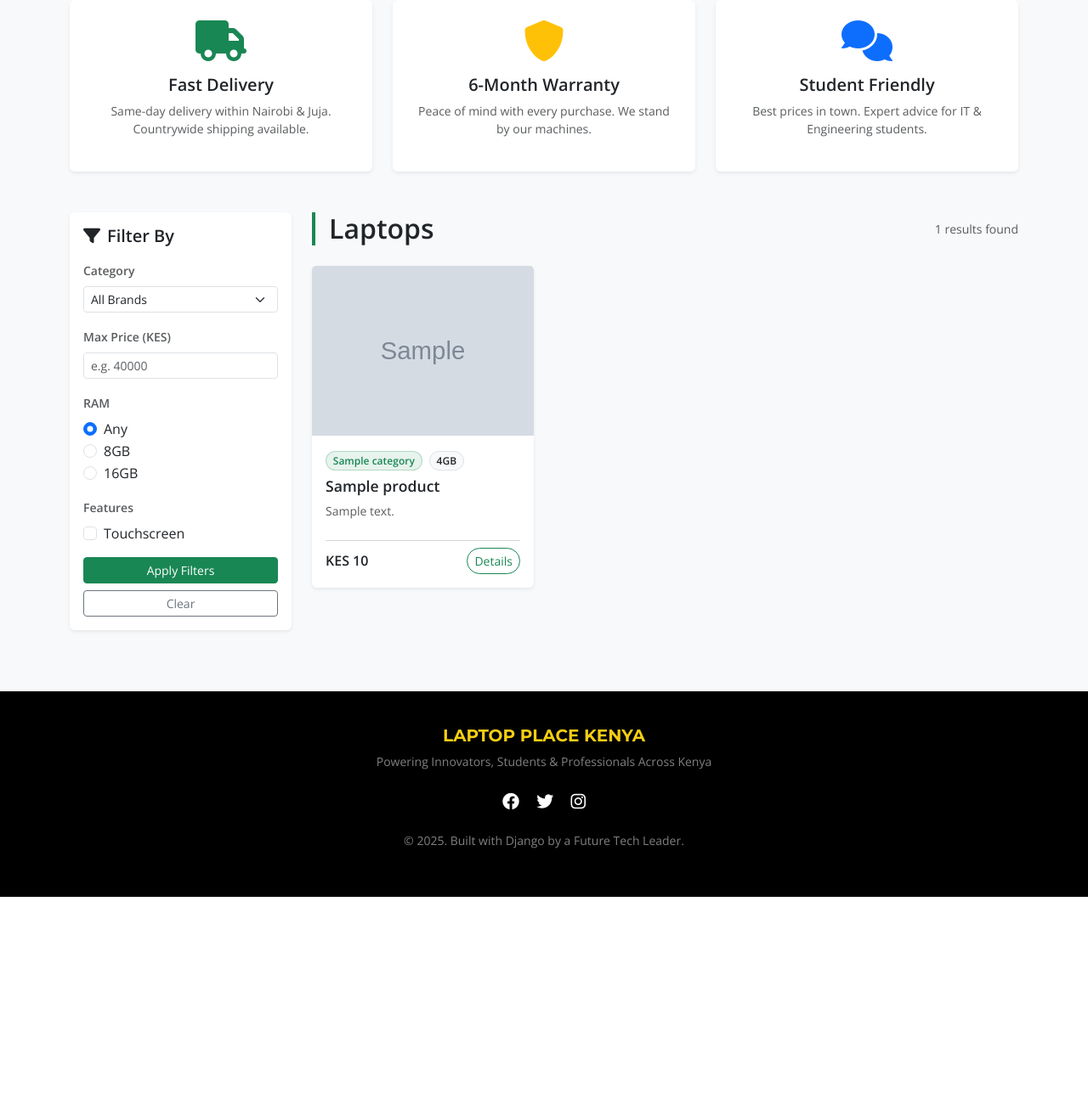
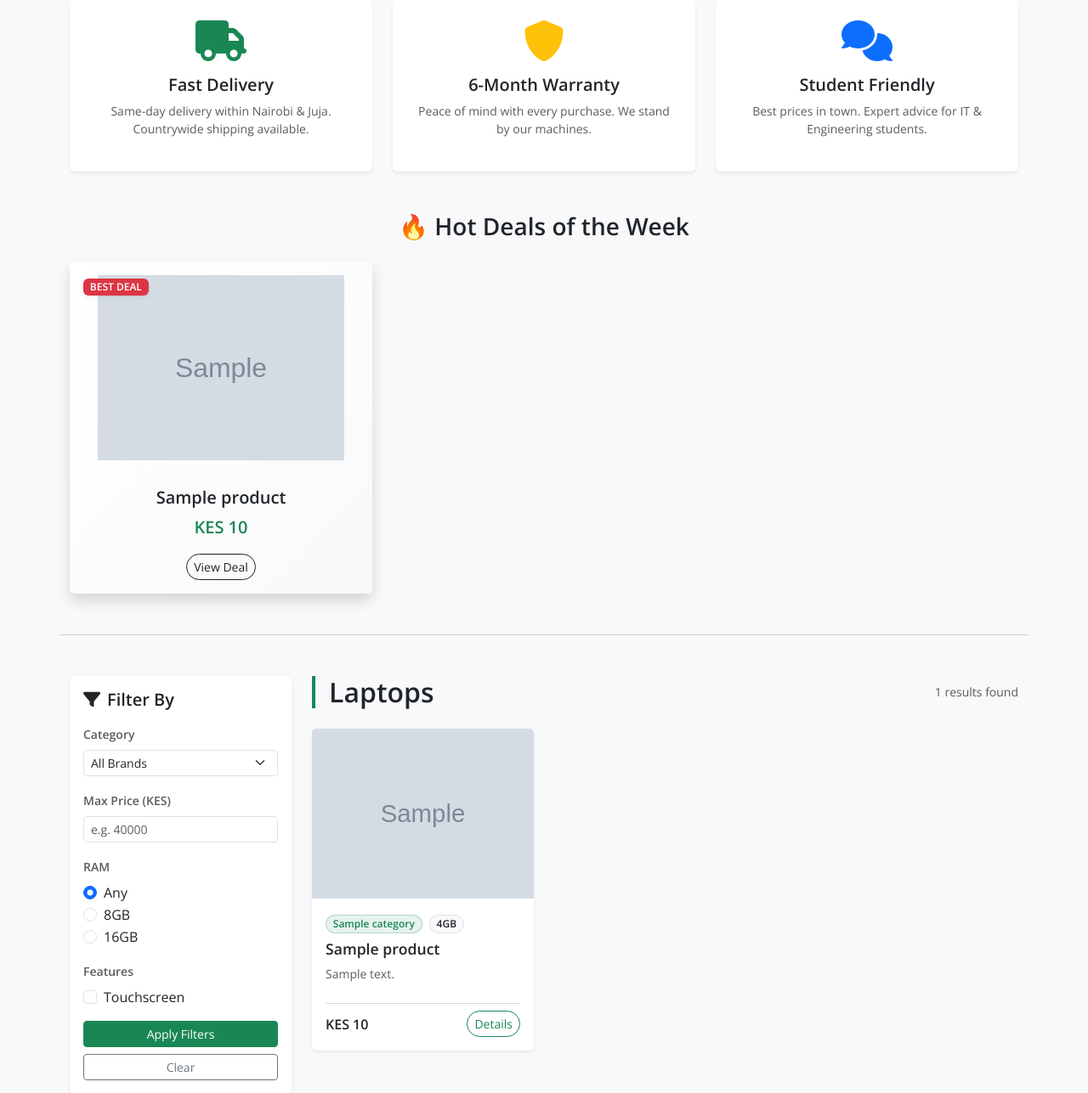
Before and after one commit to kelvin-keter/laptop-place-v2, a Django app: page / in a window 1280 px wide. Shown: the part 506-1793 px from the top of the page at 85% size. Before the commit the page ends 1562 px from the top, so only its background shows below. Run offline with Django 5.2, Linux system fonts and the light colour scheme; tables that the repository leaves empty hold one stand-in row (values such as "Sample post"); grey boxes marked "Sample" are stand-in pictures.

Commit message:
Add Featured Products section to homepage

```diff
--- a/core/templates/core/index.html
+++ b/core/templates/core/index.html
@@ -39,6 +39,38 @@
         </div>
     </div>
 </section>
+
+{% if featured_products and not request.GET %}
+<section class="container mb-5">
+    <h3 class="fw-bold mb-4 text-center">🔥 Hot Deals of the Week</h3>
+    <div class="row row-cols-1 row-cols-md-3 g-4">
+        {% for item in featured_products %}
+        <div class="col">
+            <div class="card h-100 border-0 shadow hover-effect" style="background: linear-gradient(to bottom right, #ffffff, #f8f9fa);">
+                <div class="position-absolute top-0 start-0 m-3">
+                    <span class="badge bg-danger shadow-sm">BEST DEAL</span>
+                </div>
+
+                {% if item.image %}
+                <img src="{{ item.image.url }}" class="card-img-top p-3" alt="{{ item.name }}" style="height: 250px; object-fit: contain;">
+                {% else %}
+                <div class="d-flex align-items-center justify-content-center bg-light text-muted" style="height: 250px;">
+                    <i class="fas fa-camera fa-3x"></i>
+                </div>
+                {% endif %}
+
+                <div class="card-body text-center">
+                    <h5 class="fw-bold">{{ item.name }}</h5>
+                    <p class="text-success fw-bold fs-5">KES {{ item.price }}</p>
+                    <a href="{% url 'product_detail' item.id %}" class="btn btn-outline-dark rounded-pill btn-sm">View Deal</a>
+                </div>
+            </div>
+        </div>
+        {% endfor %}
+    </div>
+</section>
+<hr class="container my-5 text-muted opacity-25">
+{% endif %}
 
 <section id="shop" class="container mb-5">
     <div class="row">
--- a/core/views.py
+++ b/core/views.py
@@ -3,11 +3,15 @@ from django.db.models import Q
 from .models import Product, Category
 
 def index(request):
-    # 1. Start with base rule: Only show items that are in stock
+    # 1. Base Query: Get all in-stock products
     products = Product.objects.filter(in_stock=True)
 
-    # 2. Get all categories for the sidebar dropdown
+    # 2. Get Categories for the sidebar
     categories = Category.objects.all()
+
+    # 3. Get Featured Products (Limit to top 3) - NEW ADDITION
+    # This specifically looks for items where you checked "Is Featured" in the Admin
+    featured_products = Product.objects.filter(in_stock=True, is_featured=True)[:3]
 
     # --- SEARCH LOGIC ---
     query = request.GET.get('q')
@@ -50,6 +54,7 @@ def index(request):
     # --- CONTEXT ---
     context = {
         'products': products,
+        'featured_products': featured_products, # <-- Added this to context
         'categories': categories,
         # Pass these back so the sidebar stays "checked" after filtering
         'selected_ram': ram_filter,
```
